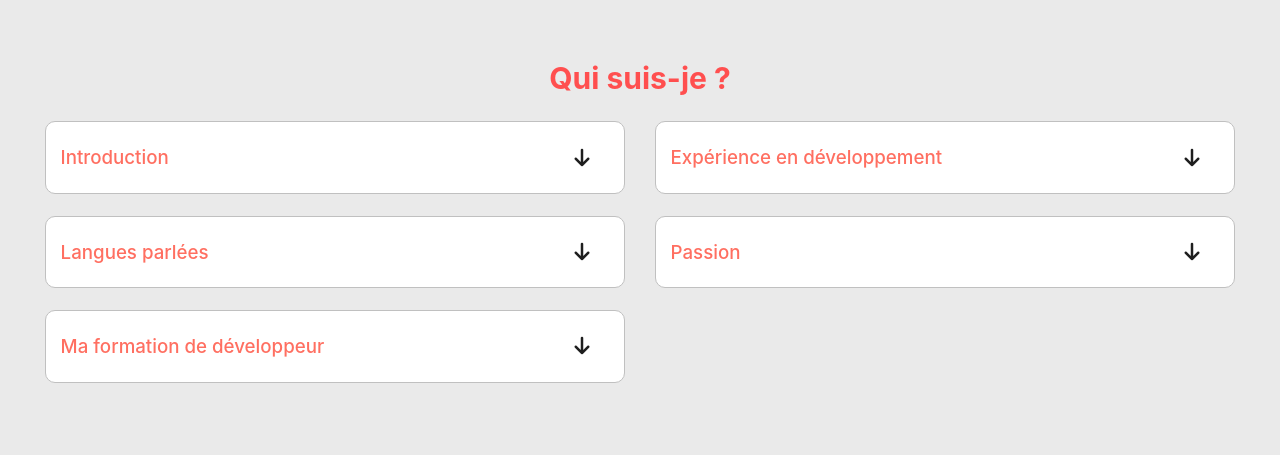
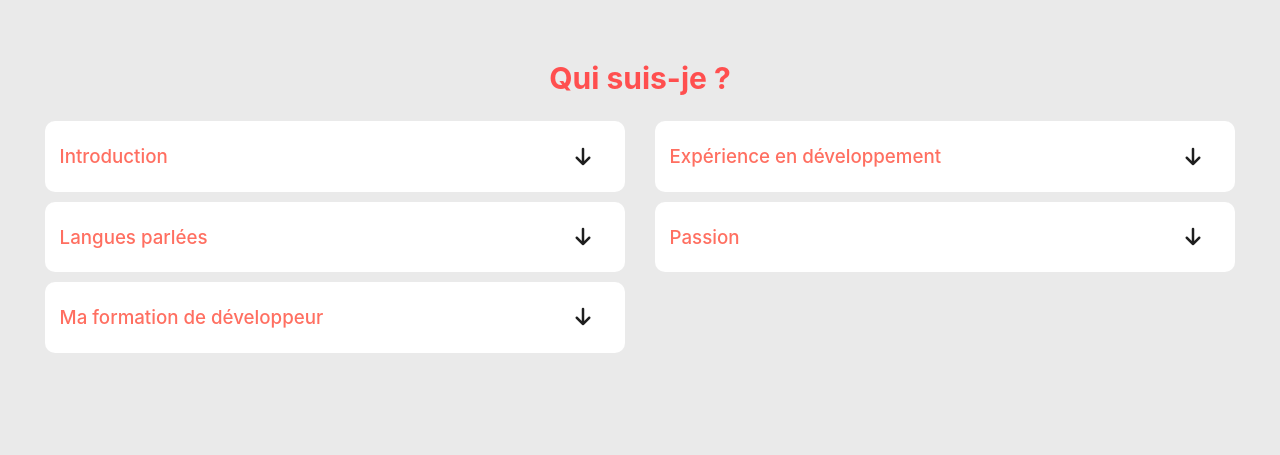
Before and after one commit to Skoroll/portfolio, a React (Create React App) app: page /portfolio/home in a window 1280 px wide. Shown: the part 940-1395 px from the top of the page. Built offline with nearby package versions, Linux system fonts and the light colour scheme.

Commit message:
Modification de l'animation d'ouverture du collapse : - P avec opacity - Retrait du padding dans l'animation

```diff
--- a/src/components/Collapses/CollapseData.jsx
+++ b/src/components/Collapses/CollapseData.jsx
@@ -81,7 +81,7 @@ const collapseData = [
   {
     title: 'Passion',
     content: `
-      Passionné par la <strong>musique</strong>, avec des goûts très éclectiques,
+      <p>Passionné par la <strong>musique</strong>, avec des goûts très éclectiques,
       j'ai quelques années d'expérience en tant que <strong>bassiste</strong> dans des groupes (le dernier en date : <a target="_blank" rel="noreferrer"  href="https://www.youtube.com/watch?v=b6iwTz9IA_I">Davyn</a>).
       <br />
       Cette expérience m'a permis de développer <strong>des compétences en travail de groupe</strong>,
--- a/src/components/Collapses/Collapses.jsx
+++ b/src/components/Collapses/Collapses.jsx
@@ -8,15 +8,16 @@ const Collapse = ({ title, content }) => {
   };
 
   return (
-    /* Gère l'état ouvert/fermé du collapse, si ouvert, applique "open" à la classe */
     <div className={`collapse ${isOpen ? 'open' : ''}`}>
       <div className="collapse__heading" onClick={toggleCollapse}>
-        {/* Récupère le titre de CollapseData : */}
         <h3 className="collapse__title">{title}</h3>
         <i className={`fa-solid fa-arrow-down`}></i>
       </div>
-      {/* Récupère le contenu et l'applique en HTML pour simplifier la mise en page : */}
-      <div className="collapse__content" dangerouslySetInnerHTML={{ __html: content }} />
+
+      {/* Inclure le contenu dans la div contrôlée */}
+      <div className="collapse__content" dangerouslySetInnerHTML={{ __html: content }}>
+
+      </div>
     </div>
   );
 };
--- a/src/pages/Who/Who.scss
+++ b/src/pages/Who/Who.scss
@@ -11,8 +11,11 @@
     }
 
     &--group{
+      display: flex;
+      flex-direction: column;
       width: 90%;
       margin: 0 auto;
+      gap: 10px;
       @media (min-width: 768px){
         width: 48%;
       }
@@ -26,8 +29,8 @@
     display: flex;
     justify-content: space-between;
     padding: 5px;
-    border-radius: $border-radius;
-    border: $default-border $border-color;
+    border-radius:  $border-radius $border-radius ;
+    transition: border-radius 0.7s;
     background: $button-color;
     cursor: pointer;
 
@@ -41,19 +44,24 @@
     overflow: hidden;
     visibility: hidden;
     padding: 0;
-    transition: height 0.3s ease-out, padding 0.3s ease-out,
-    visibility 0.3s ease-out;
-    border: $default-border $border-color;
+    transition: height 0.3s ease-out,
+    visibility 0.6s ease-out;
     background: $button-color;
-    border-radius: $border-radius;
-    margin: $border-radius;
+    border-radius: 0 0 $border-radius $border-radius ;
 
+      p{
+        opacity: 0;
+        transition: opacity 1s;
+      }
   }
 
   &.open .collapse__content {
     height: auto;
     visibility: visible;
     padding: $padding;
+      p{
+        opacity: 1;
+      }
 
     ul {
       list-style: circle;
@@ -70,6 +78,10 @@
 
   &.open .fa-arrow-down {
     transform: rotate(180deg);
+  }
+
+  &.open .collapse__heading{
+    border-radius: $border-radius $border-radius 0 0;
   }
 }
 
```
